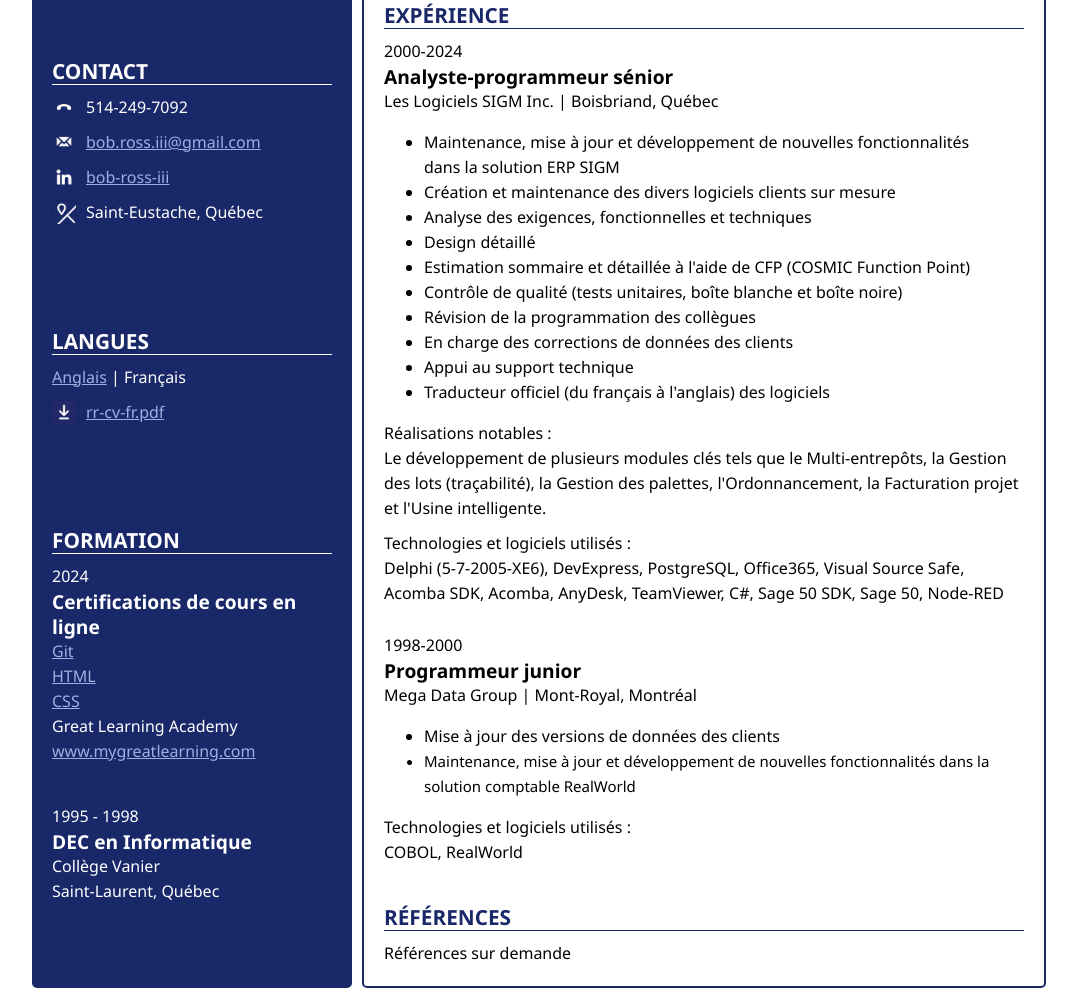
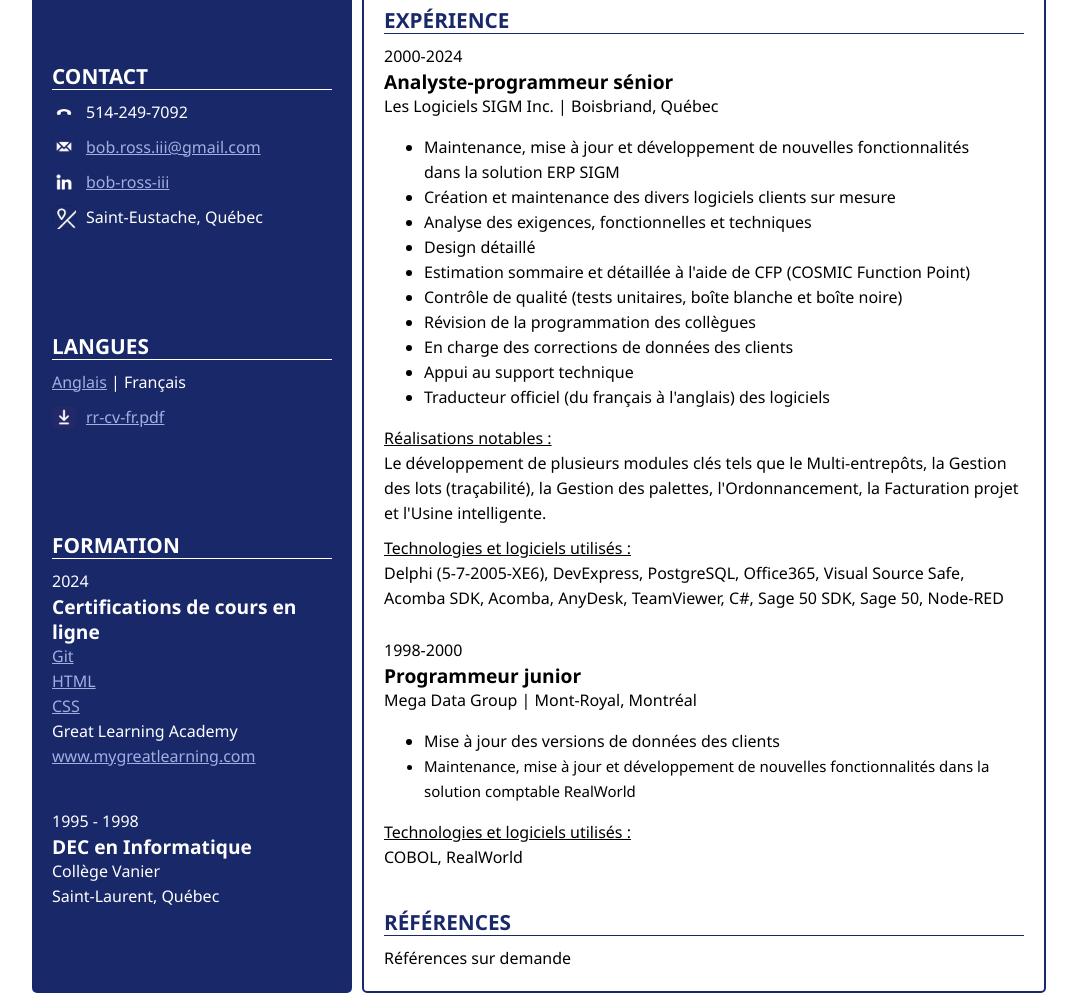
Before and after one commit to bob-ross-iii/cv, a plain HTML site: page index.html in a window 1280 px wide. Shown: the part 327-1330 px from the top of the page, without its empty margins (101-1178 px from the left). Drawn offline with Linux system fonts and the light colour scheme.

Commit message:
Style fixes

```diff
--- a/index.html
+++ b/index.html
@@ -110,9 +110,9 @@
                         <li>Appui au support technique</li>
                         <li>Traducteur officiel (du français à l&#39;anglais) des logiciels</li>
                     </ul>
-                    <div>Réalisations notables :</div>
+                    <div><u>Réalisations notables :</u></div>
                     <div class="note">Le développement de plusieurs modules clés tels que le Multi-entrepôts, la Gestion des lots (traçabilité), la Gestion des palettes, l&#39;Ordonnancement, la Facturation projet et l&#39;Usine intelligente.</div>
-                    <div class="minor-pad">Technologies et logiciels utilisés :</div>
+                    <div class="minor-pad"><u>Technologies et logiciels utilisés :</u></div>
                     <div class="note">Delphi (5-7-2005-XE6), DevExpress, PostgreSQL, Office365, Visual Source Safe, Acomba SDK, Acomba, AnyDesk, TeamViewer, C#, Sage 50 SDK, Sage 50, Node-RED</div>
 
                     <!--EXPERIENCE-MEGADATA-->
@@ -123,7 +123,7 @@
                         <li>Mise à jour des versions de données des clients</li>
                         <li style="font-size: 15px">Maintenance, mise à jour et développement de nouvelles fonctionnalités dans la solution comptable RealWorld</li>
                     </ul>
-                    <div>Technologies et logiciels utilisés :</div>
+                    <div><u>Technologies et logiciels utilisés :</u></div>
                     <div class="note">COBOL, RealWorld</div>
                 </div>
 
--- a/styles/rr-cv.css
+++ b/styles/rr-cv.css
@@ -8,6 +8,7 @@ body{
     font-weight: 500;
     line-height: 25px;
     text-wrap: wrap;
+    margin-bottom: 5px;
 }
 
 img{
@@ -59,7 +60,7 @@ li{
     color: white;
     float: left;
     width: 320px;
-    margin: 0;
+    margin: 5px;
     border-radius: 5px;
 }
 
@@ -68,7 +69,7 @@ li{
     float: right;
     min-width: 320px;
     max-width: 680px;
-    margin: 0 0 0 10px;
+    margin: 5px;
     border: 2px solid var(--dark_color);
     border-radius: 5px;
 }
@@ -92,6 +93,7 @@ li{
     color: var(--dark_color);
     font-size: 59px;
     font-weight: bold;
+    font-variant: small-caps;
     line-height: 100%;
     margin-top: 20px;
 }
```
Also changed, not shown: en/index.html (+3 -3 lines).
